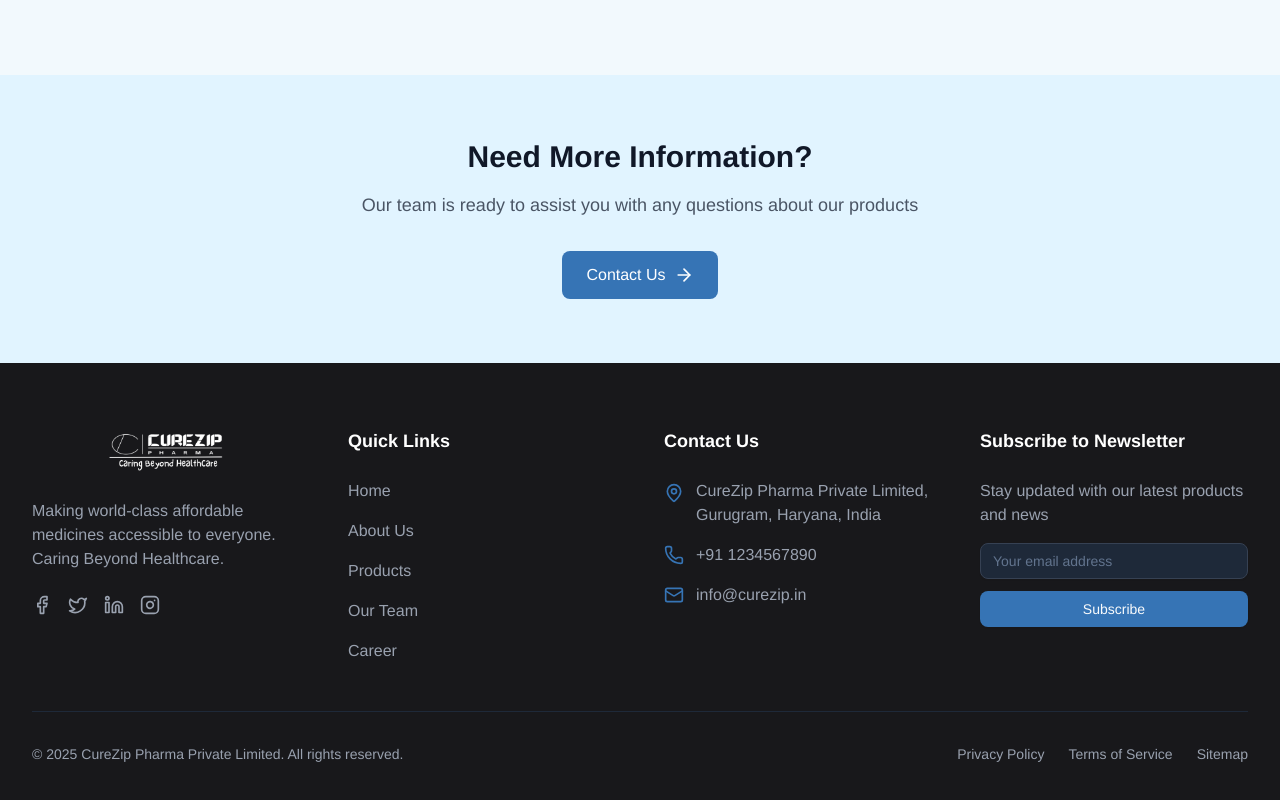
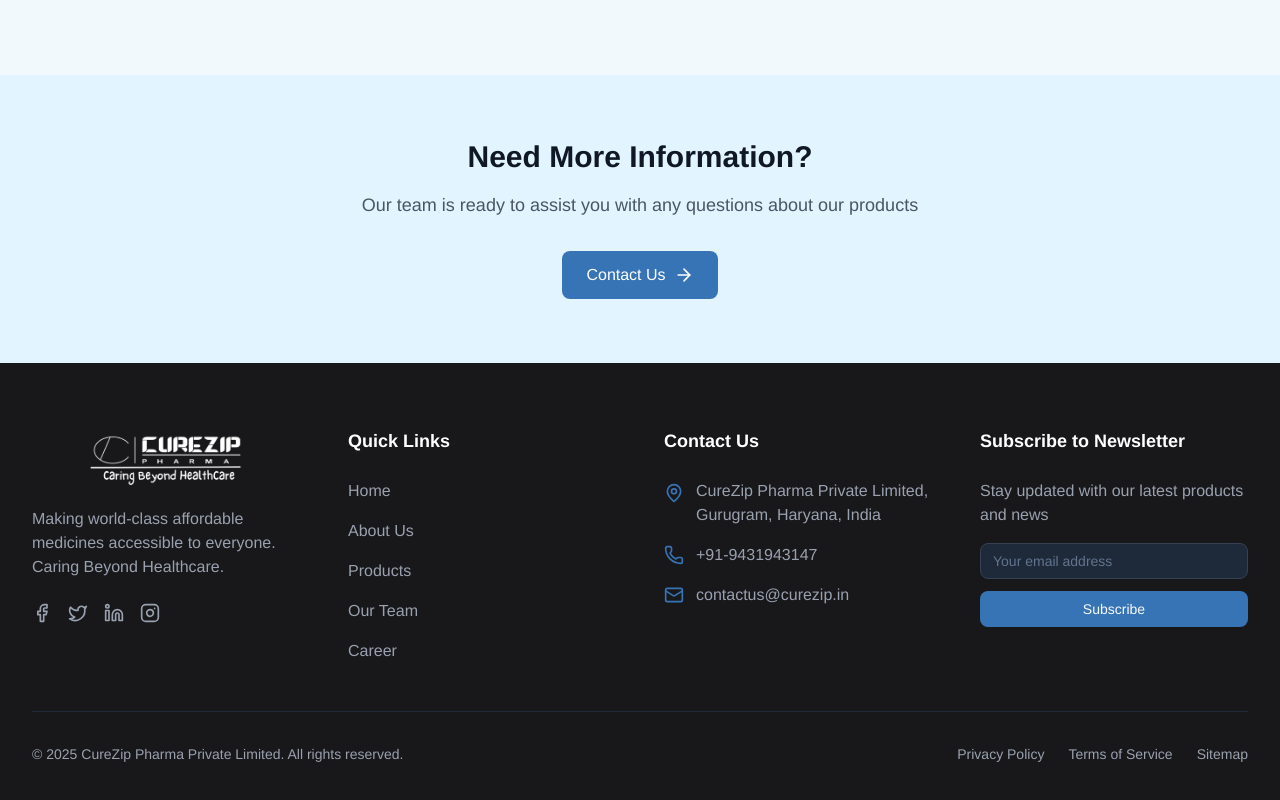
Before and after one commit to prashant7023/curezip, a Next.js app: page /products in a window 1280 px wide. Shown: the part 2925-3725 px from the top of the page. Built offline with nearby package versions, Linux system fonts and the light colour scheme.

Commit message:
updated logo and size

```diff
--- a/src/components/footer-section/footer.jsx
+++ b/src/components/footer-section/footer.jsx
@@ -11,7 +11,7 @@
         <div className="grid grid-cols-2 md:grid-cols-2 lg:grid-cols-4 gap-12">
           {/* Company Info */}
           <div>
-            <div className="relative h-12 mb-6">
+            <div className="relative h-16 mb-4">
               <Image
                 src="/Curezip-logo.png?height=100&width=200"
                 alt="CureZip Pharma Logo"
@@ -84,11 +84,11 @@
               </li>
               <li className="flex items-center">
                 <Phone className="h-5 w-5 text-[#3674B5] mr-3 flex-shrink-0" />
-                <span className="text-gray-400">+91 1234567890</span>
+                <span className="text-gray-400">+91-9431943147</span>
               </li>
               <li className="flex items-center">
                 <Mail className="h-5 w-5 text-[#3674B5] mr-3 flex-shrink-0" />
-                <span className="text-gray-400">info@curezip.in</span>
+                <span className="text-gray-400">contactus@curezip.in</span>
               </li>
             </ul>
           </div>
--- a/src/components/hero-section/home.jsx
+++ b/src/components/hero-section/home.jsx
@@ -304,7 +304,7 @@
                   </div>
                   <h3 className="text-xl font-bold mb-3 text-gray-900">Excellence</h3>
                   <p className="text-base lg:text-lg text-gray-700">
-                    We strive for excellence in quality, safety, and efficacy in all our products.
+                  We strive for excellence in quality, safety, efficacy, reliability, and innovation in all our products.
                   </p>
                 </CardContent>
               </Card>
```
